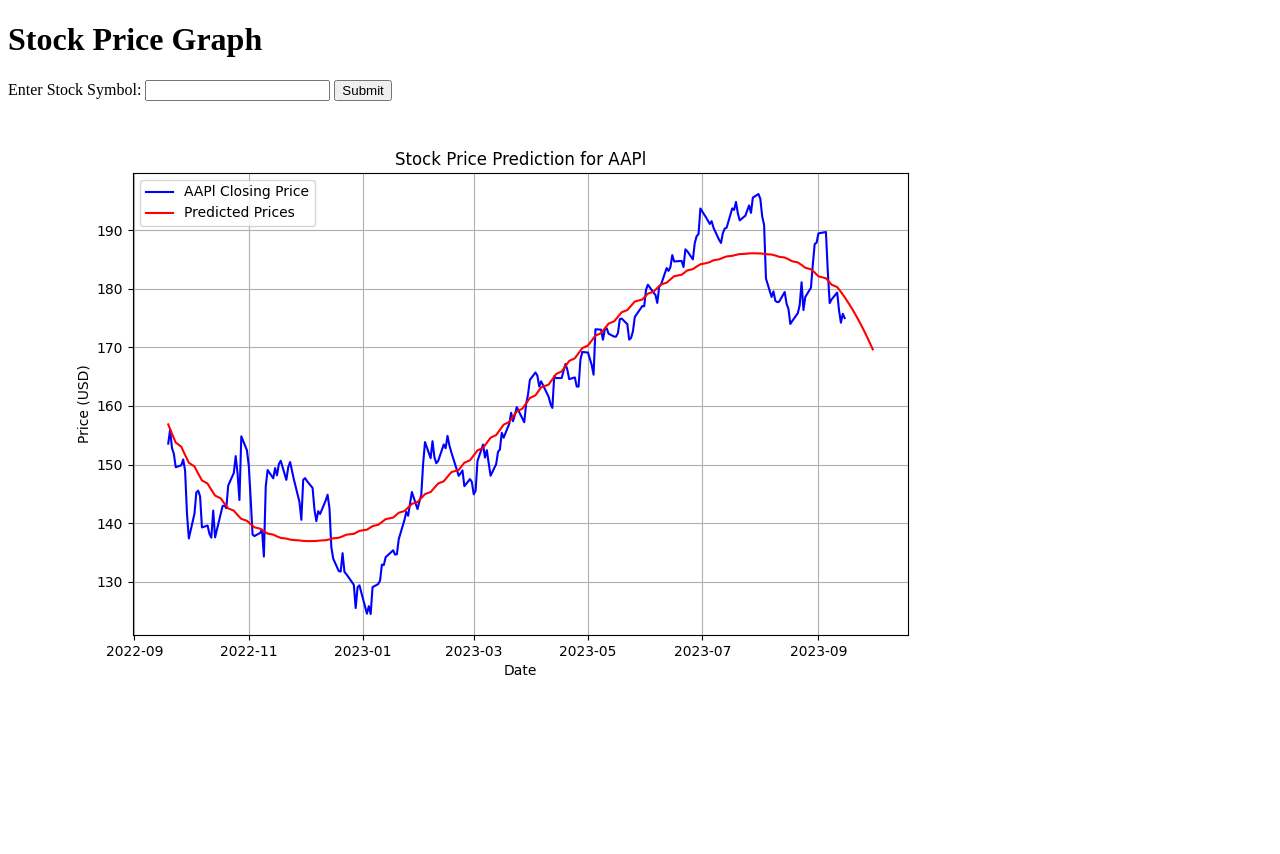
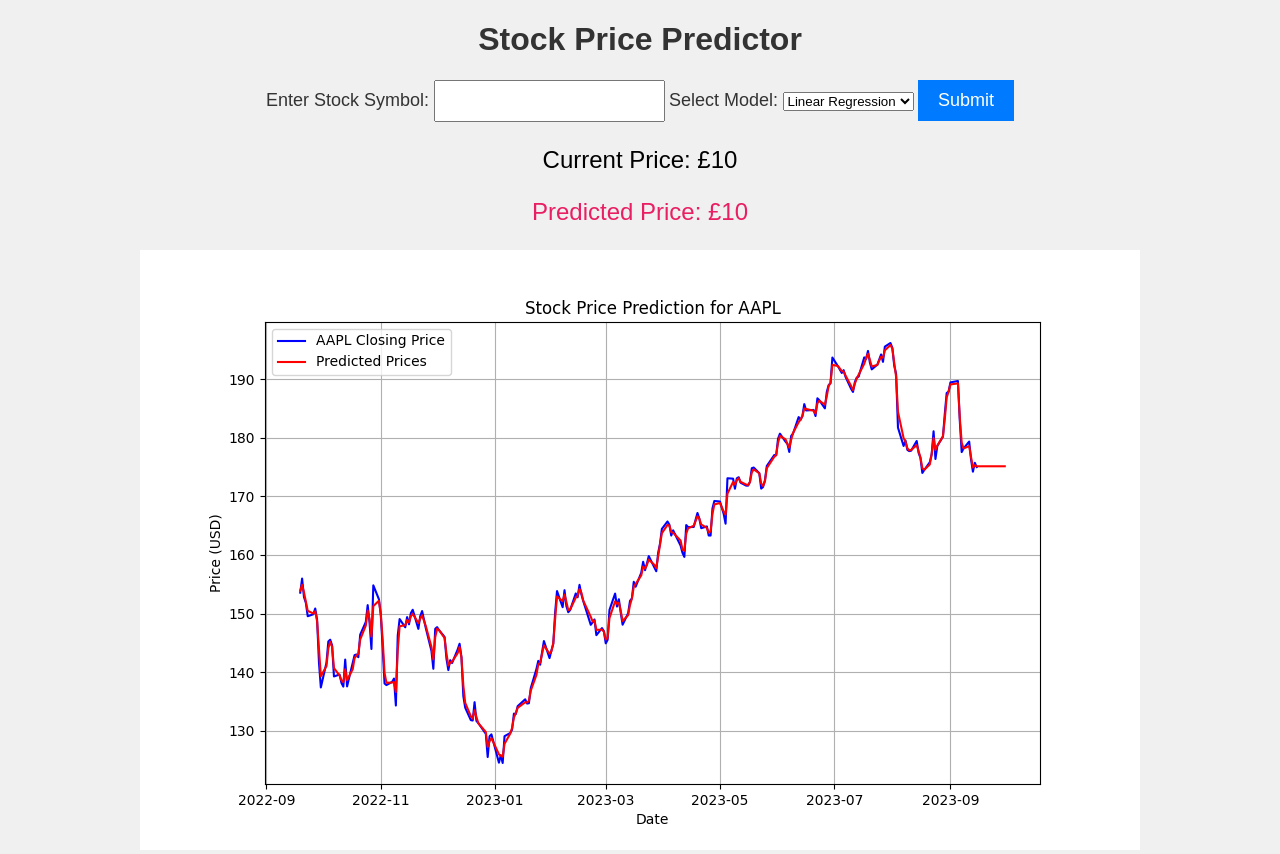
Before and after one commit to mehtabsinghh/stockpricepredictor, a Flask app: template templates/index.html in a window 1280 px wide. Before the commit the page ends 675 px from the top, so only its background shows below. Run offline with Flask 3, Linux system fonts and the light colour scheme; the template is opened without the code that fills it: most values are stand-ins (such as "Sample title", 1, 10 or a date in 2020).

Commit message:
Added Random Forest Regressor model

```diff
--- a/app.py
+++ b/app.py
@@ -8,11 +8,19 @@
 import datetime
 from sklearn.preprocessing import PolynomialFeatures
 from sklearn.linear_model import LinearRegression
+from sklearn.ensemble import RandomForestRegressor
 import numpy as np
+
 
 app = Flask(__name__)
 
-def generate_and_save_stock_graph(stock_symbol):
+# Create a dictionary to map model names to their corresponding model objects
+models = {
+    "Linear Regression": LinearRegression(),
+    "Random Forest": RandomForestRegressor(n_estimators=100, random_state=42),  # Example model
+}
+
+def generate_and_save_stock_graph(stock_symbol, selected_ml_model):
     end_date = datetime.date.today()
     start_date = end_date - datetime.timedelta(days=365)
 
@@ -28,25 +36,28 @@
     poly = PolynomialFeatures(degree=3)
     X_poly = poly.fit_transform(days)
 
-    # Create and train a Polynomial Regression model for historical data
-    model = LinearRegression()
+    # Create and train the selected machine learning model for historical data
+    model = selected_ml_model
     model.fit(X_poly, closing_prices)
 
     # Generate dates for historical data and prediction (e.g., extending for 15 days ahead)
     all_dates = stock_data.index
-    future_dates = [all_dates[-1] + datetime.timedelta(days=i) for i in range(1, 16)]  # Extend for 15 days ahead
+    future_dates = [all_dates[-1] + datetime.timedelta(days=i) for i in range(1, 6)]  # Extend for 15 days ahead
 
     # Create a continuous range of days for the entire graph, including future dates
-    all_days = np.arange(0, len(days) + 15).reshape(-1, 1)
+    all_days = np.arange(0, len(days) + 5).reshape(-1, 1)
     all_X_poly = poly.transform(all_days)
     all_y_pred = model.predict(all_X_poly)
+
+    # Calculate the predicted prices for the future dates
+    future_y_pred = all_y_pred[len(days):]
 
     # Plot historical stock prices
     plt.figure(figsize=(10, 6))
     plt.plot(all_dates, closing_prices, label=f'{stock_symbol} Closing Price', color='blue')
 
     # Plot the polynomial regression model line throughout the entire graph
-    plt.plot(np.concatenate((all_dates, future_dates)), np.concatenate((all_y_pred[:len(days)], all_y_pred[len(days):])), label='Predicted Prices', color='red')
+    plt.plot(np.concatenate((all_dates, future_dates)), np.concatenate((all_y_pred[:len(days)], future_y_pred)), label='Predicted Prices', color='red')
 
     plt.xlabel('Date')
     plt.ylabel('Price (USD)')
@@ -60,19 +71,33 @@
     plt.close()
 
     img_base64 = base64.b64encode(img.read()).decode()
-    return img_base64
+
+    # Get the current price and round it to 2 decimal places
+    current_price = round(stock_data["Close"].iloc[-1], 2)
+
+    # Get the predicted price and round it to 2 decimal places
+    predicted_price = round(all_y_pred[-1], 2)
+
+    return img_base64, current_price, predicted_price
 
 @app.route('/', methods=['GET', 'POST'])
 def index():
     stock_symbol = "AAPL"  # Default stock symbol
     img_data = None
+    current_price = None
+    predicted_price = None
 
     if request.method == 'POST':
         stock_symbol = request.form['stock_symbol']
+        selected_model = request.form['model']  # Retrieve the selected model
 
-    img_data = generate_and_save_stock_graph(stock_symbol)
+        # Get the selected machine learning model from the dictionary
+        selected_ml_model = models[selected_model]
 
-    return render_template('index.html', img_data=img_data)
+        # Generate the graph and update predicted prices using the selected model
+        img_data, current_price, predicted_price = generate_and_save_stock_graph(stock_symbol, selected_ml_model)
+
+    return render_template('index.html', img_data=img_data, current_price=current_price, predicted_price=predicted_price)
 
 if __name__ == '__main__':
     app.run(port=8000, debug=True)
--- /dev/null
+++ b/static/styles.css
@@ -0,0 +1,50 @@
+body {
+    font-family: Arial, sans-serif;
+    background-color: #f0f0f0;
+    margin: 0;
+    padding: 0;
+}
+
+h1 {
+    text-align: center;
+    color: #333;
+}
+
+form {
+    text-align: center;
+    margin-top: 20px;
+}
+
+label {
+    font-size: 18px;
+    color: #333;
+}
+
+input[type="text"] {
+    padding: 10px;
+    font-size: 16px;
+}
+
+input[type="submit"] {
+    padding: 10px 20px;
+    background-color: #007bff;
+    color: #fff;
+    font-size: 18px;
+    border: none;
+    cursor: pointer;
+}
+
+.stock-info {
+    text-align: center;
+    font-size: 24px;
+    margin-top: 20px;
+}
+
+.predicted-price {
+    color: #e91e63;
+}
+
+.graph-container {
+    text-align: center;
+    margin-top: 20px;
+}
--- a/templates/index.html
+++ b/templates/index.html
@@ -3,14 +3,27 @@
 <head>
     <meta charset="UTF-8">
     <title>Stock Graph</title>
+    <link rel="stylesheet" href="{{ url_for('static', filename='styles.css') }}">
 </head>
 <body>
-    <h1>Stock Price Graph</h1>
+    <h1>Stock Price Predictor</h1>
     <form method="POST">
         <label for="stock_symbol">Enter Stock Symbol:</label>
         <input type="text" id="stock_symbol" name="stock_symbol" required>
+        <label for="model">Select Model:</label>
+        <select id="model" name="model">
+            <option value="Linear Regression">Linear Regression</option>
+            <option value="Random Forest">Random Forest</option>
+            <option value="LSTM">LSTM</option>
+        </select>
         <input type="submit" value="Submit">
     </form>
-    <img src="{{ url_for('static', filename='graph.png') }}" alt="Graph">
+    <div class="stock-info">
+        <p>Current Price: £{{ current_price }}</p>
+        <p class="predicted-price">Predicted Price: £{{ predicted_price }}</p>
+    </div>
+    <div class="graph-container">
+        <img src="{{ url_for('static', filename='graph.png') }}" alt="Graph">
+    </div>
 </body>
 </html>
```
Also changed, not shown: static/graph.png.
